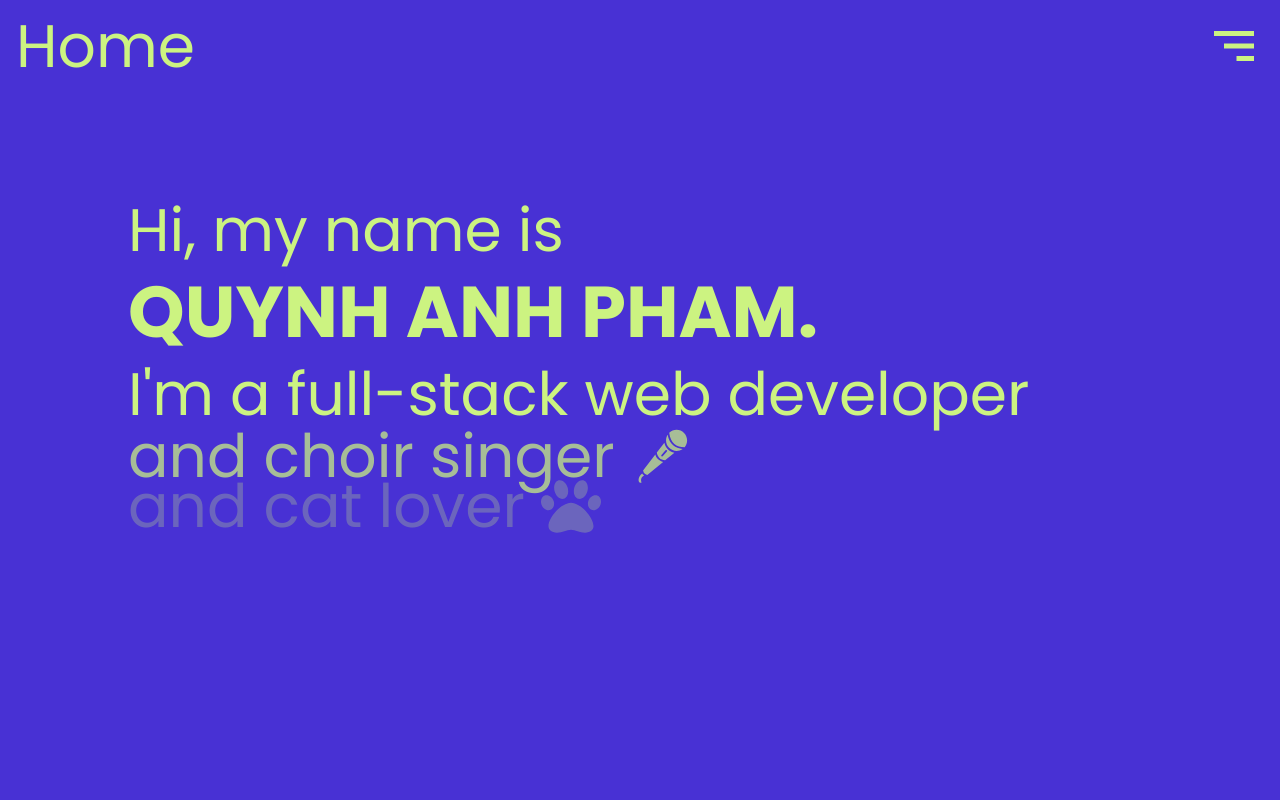
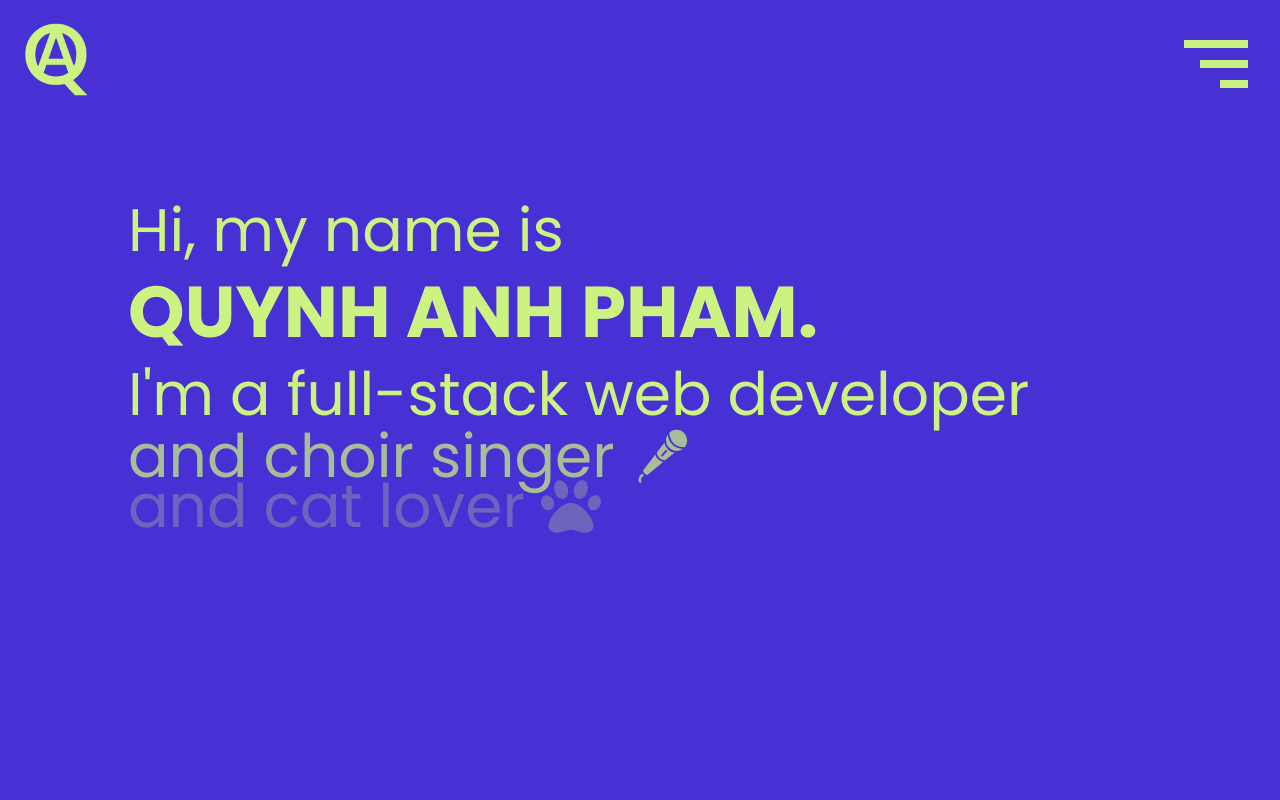
Before and after one commit to quynpham/qap-portfolio, a React (Create React App) app: page / in a window 1280 px wide. Shown: the top 800 px of the page. Built offline with nearby package versions, Linux system fonts and the light colour scheme.

Commit message:
Adding a custom made logo and resizing the burger menu button

```diff
--- a/src/components/Navbar.js
+++ b/src/components/Navbar.js
@@ -2,6 +2,7 @@ import React from "react";
 import { useState } from "react";
 import { BiMenuAltRight } from "react-icons/bi";
 import { IoMdClose } from "react-icons/io";
+import logoQap from "../assets/logo-png-limegreen.png";
 
 
 const Navbar = () => {
@@ -15,8 +16,8 @@ const Navbar = () => {
 
   return(
     <nav>
-      <div className="text-limegreen text-xl fixed w-screen flex justify-between z-40 wrapper p-4 sm:text-4xl md:text-5xl lg:text-6xl">
-        <a href="/" className="">Home</a>
+      <div className="text-limegreen text-4xl fixed w-screen flex justify-between z-40 wrapper p-4 sm:text-7xl md:text-7xl lg:text-8xl">
+        <a href="/" className=""><img src={logoQap} alt="logo QAP" className="w-10 md:w-20" /> </a>
         <button onClick={handleToggle} className="">{ navbarOpen ? <IoMdClose/> : <BiMenuAltRight/> }</button>
       </div>
       <div className="flex flex-col wrapper">
```
Also changed, not shown: src/assets/logo-png-limegreen.png (added).
